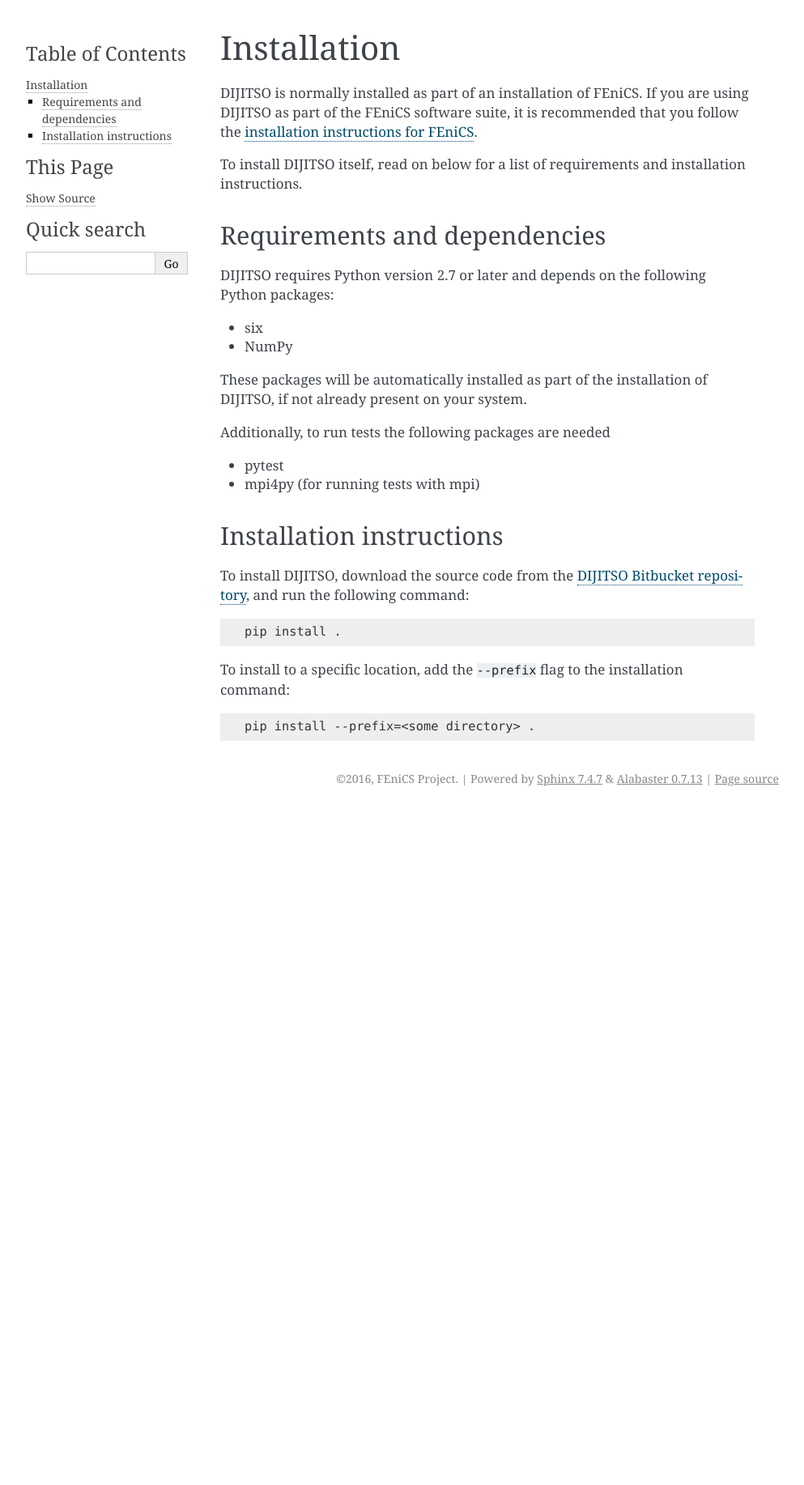
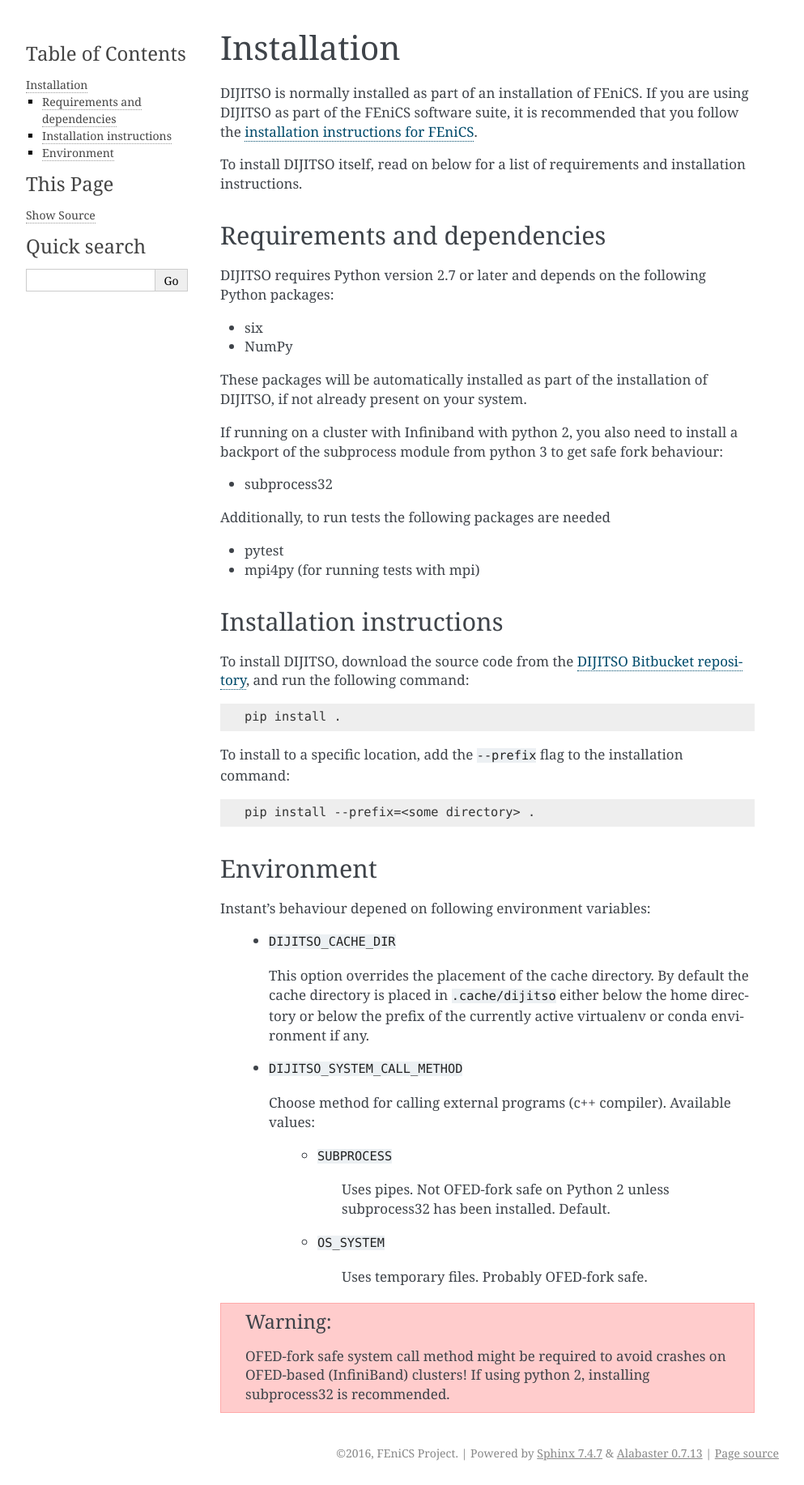
Before and after one commit to miklos1/dijitso, a Sphinx documentation site: the page built from doc/sphinx/source/installation.rst, in a window 1280 px wide. Shown: the whole page at 81% size, without its empty margins (148-1141 px from the left). Built offline with Sphinx 7.4.7, drawn with Linux system fonts in a browser that asks for light colours; pages that are not in the unit, such as notebooks, are missing from menus; before the commit the page ends 1001 px from its top, so only the background shows below that.

Commit message:
Update documentation about cache dirs and subprocess32. Use DIJITS_SYSTEM_CALL_METHOD instead of INSTANT_...

```diff
--- a/doc/sphinx/source/installation.rst
+++ b/doc/sphinx/source/installation.rst
@@ -27,6 +27,12 @@ following Python packages:
 These packages will be automatically installed as part of the
 installation of DIJITSO, if not already present on your system.
 
+If running on a cluster with Infiniband with python 2,
+you also need to install a backport of the subprocess
+module from python 3 to get safe fork behaviour:
+
+* subprocess32
+
 Additionally, to run tests the following packages are needed
 
 * pytest
@@ -51,3 +57,34 @@ to the installation command:
 .. code-block:: console
 
     pip install --prefix=<some directory> .
+
+
+Environment
+===========
+
+Instant's behaviour depened on following environment variables:
+
+ - ``DIJITSO_CACHE_DIR``
+
+   This option overrides the placement of the cache directory.
+   By default the cache directory is placed in ``.cache/dijitso``
+   either below the home directory or below the prefix
+   of the currently active virtualenv or conda environment if any.
+
+ - ``DIJITSO_SYSTEM_CALL_METHOD``
+
+   Choose method for calling external programs (c++ compiler).
+   Available values:
+
+       - ``SUBPROCESS``
+
+           Uses pipes. Not OFED-fork safe on Python 2 unless
+           subprocess32 has been installed. Default.
+
+       - ``OS_SYSTEM``
+
+           Uses temporary files. Probably OFED-fork safe.
+
+.. warning:: OFED-fork safe system call method might be required to
+             avoid crashes on OFED-based (InfiniBand) clusters!
+             If using python 2, installing subprocess32 is recommended.
```
Also changed, not shown: 1 other file.
